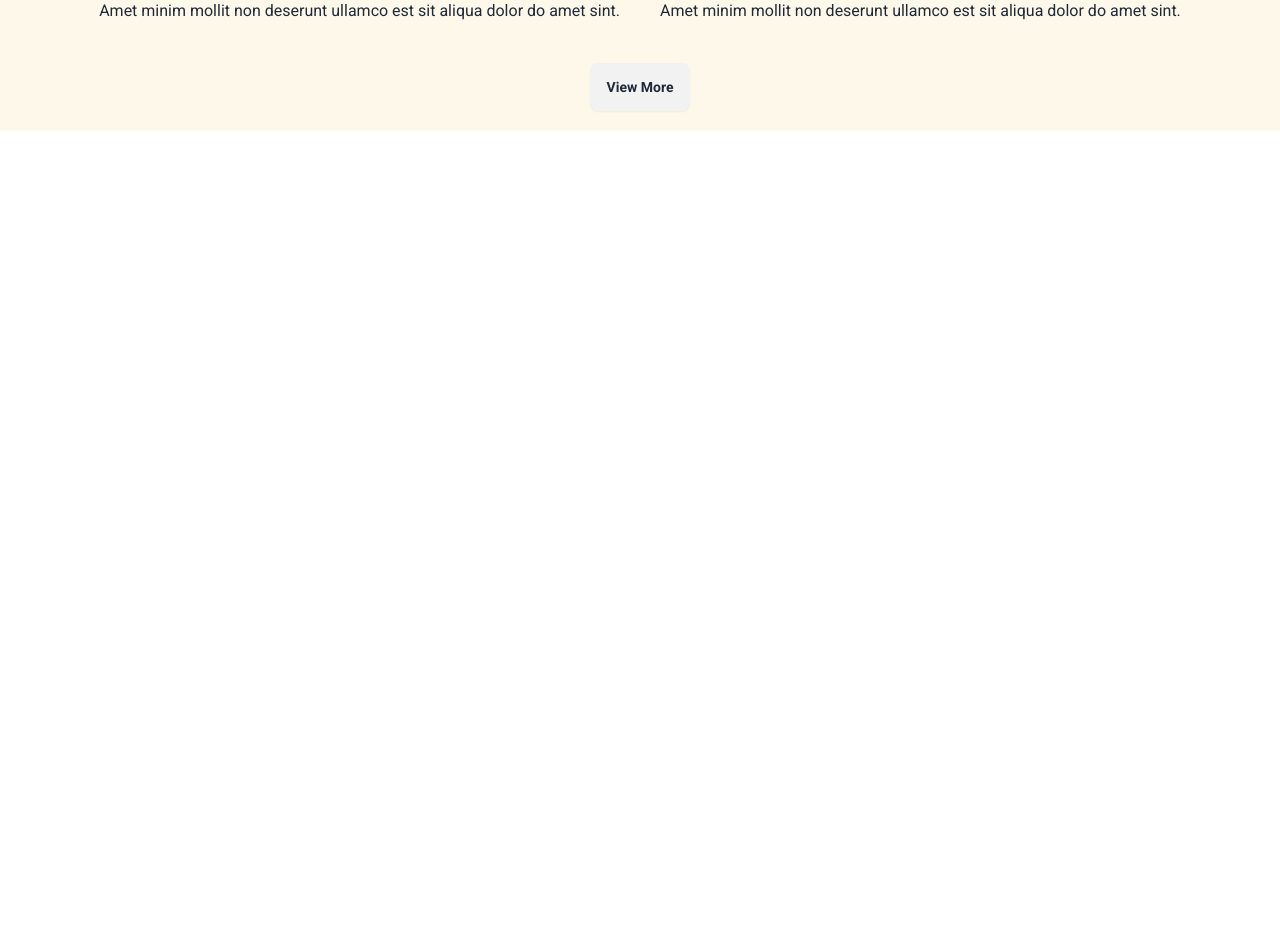
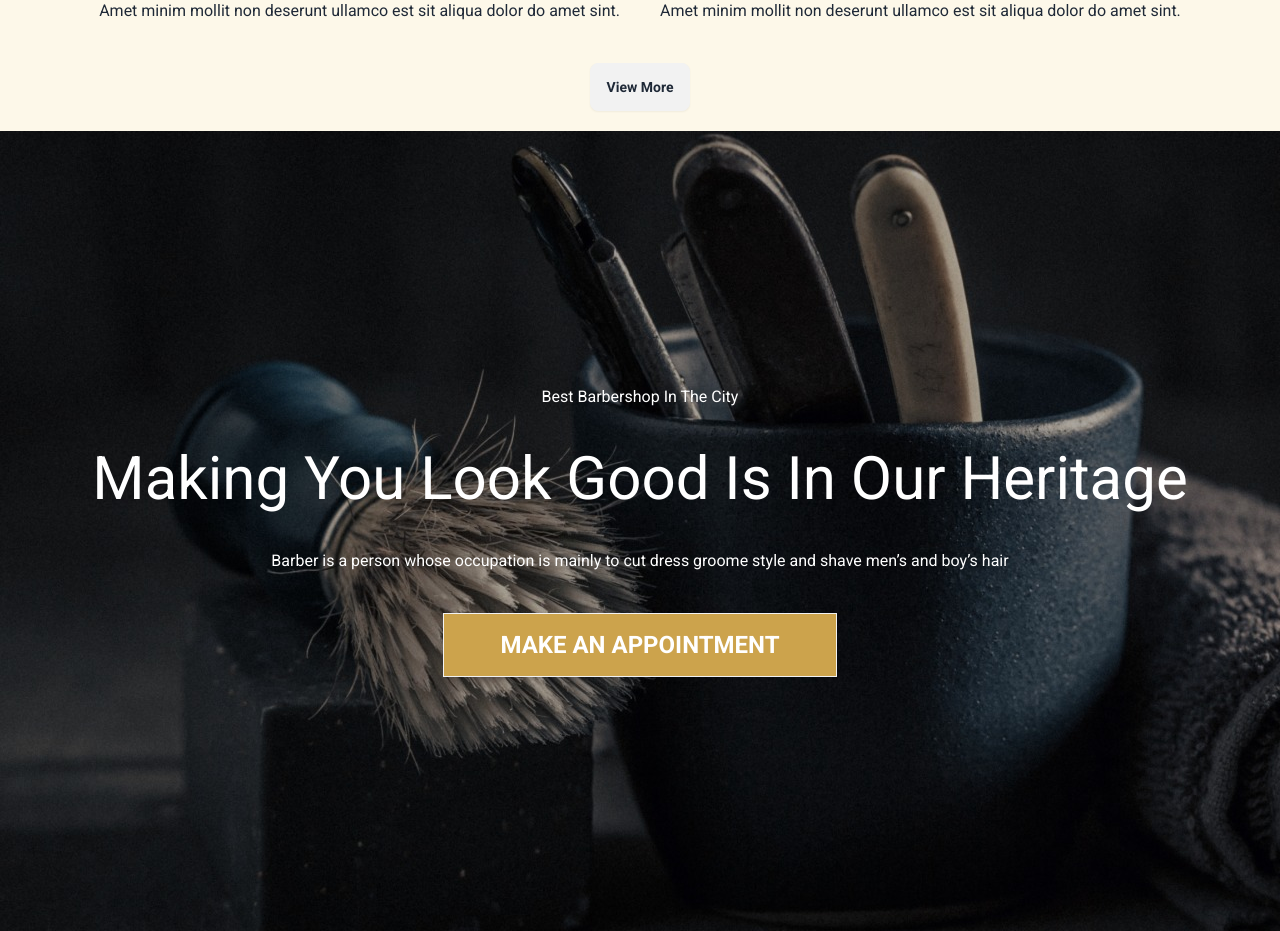
Before and after one commit to Shahriar-Samir/Barbarz, a Next.js app: page / in a window 1280 px wide. Shown: the part 5060-5991 px from the top of the page. Before the commit the page ends 5191 px from the top, so only its background shows below. Built offline with nearby package versions, Linux system fonts and the light colour scheme.

Commit message:
add: appointment section

```diff
--- a/src/app/page.tsx
+++ b/src/app/page.tsx
@@ -1,3 +1,4 @@
+import Appointment from '@/components/Appointment';
 import Banner from '@/components/Banner';
 import Contact from '@/components/Contact';
 import Details from '@/components/Details';
@@ -21,6 +22,7 @@ const Home:React.FC = () => {
       <Specialists/>
       <Testimonials/>
       <PricingPlan/>
+      <Appointment/>
     </main>
   );
 };
--- /dev/null
+++ b/src/components/Appointment.tsx
@@ -0,0 +1,15 @@
+import React from 'react';
+
+const Appointment = () => {
+    return (
+        <section className='h-[100vh] w-full bg-[url("/appointment.jpg")] flex flex-col justify-center items-center text-white gap-10'>
+                <h2>Best Barbershop In The City</h2>
+                <h1 className='text-6xl'>Making You Look Good Is In Our Heritage</h1>
+                <p>Barber is a person whose occupation is mainly to cut dress groome style
+                and shave men’s and boy’s hair</p>
+                <button className='btn bg-[#CCA34C] text-white rounded-none uppercase p-0 px-14 min-h-10 h-16 text-2xl hover:bg-[#a3833d]'>Make An Appointment</button>
+        </section>
+    );
+};
+
+export default Appointment;
```
Also changed, not shown: public/appointment.jpg (added).
